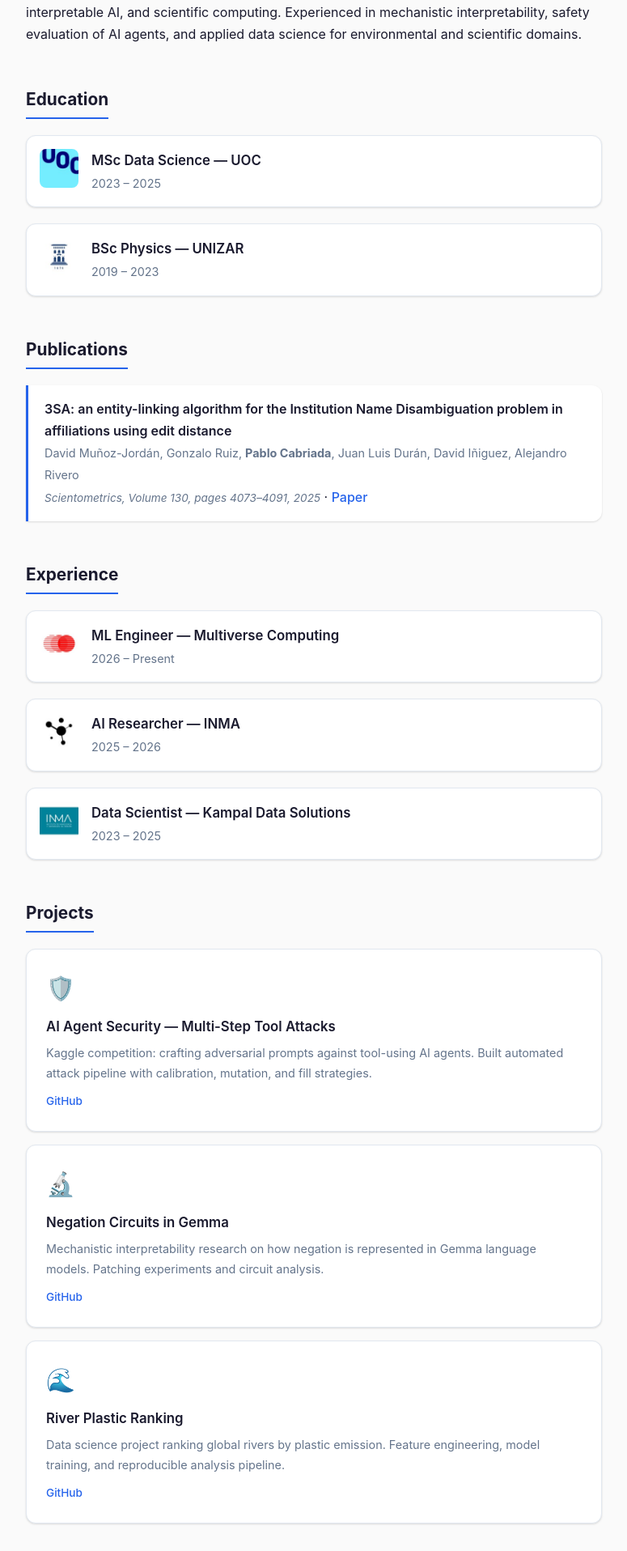
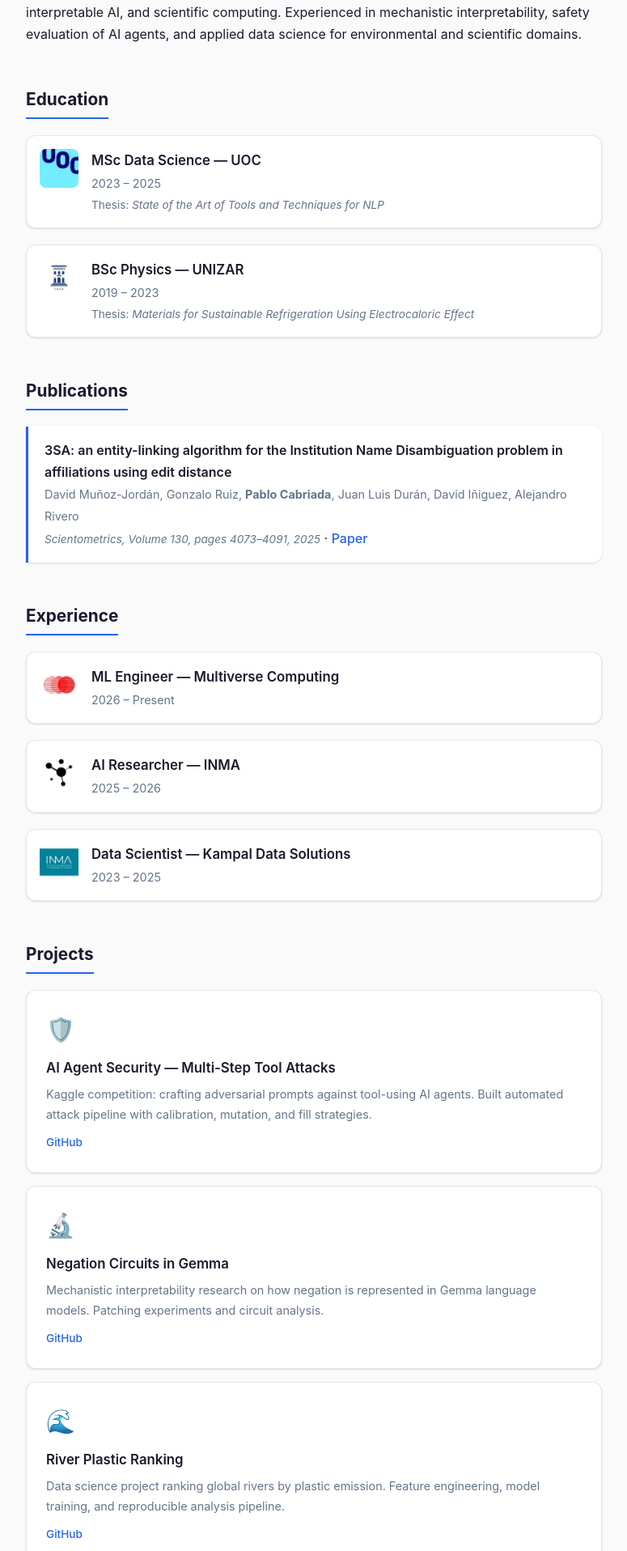
Before and after one commit to pablocs116/pablocs116.github.io, a Jekyll site: the page built from index.md, in a window 1280 px wide. Shown: the part 449-2365 px from the top of the page at 81% size, without its empty margins (252-1027 px from the left). Built offline with Jekyll 4.4.1, drawn with Linux system fonts in a browser that asks for light colours.

Commit message:
Add thesis titles to education entries

```diff
--- a/assets/style.css
+++ b/assets/style.css
@@ -137,6 +137,8 @@ h2 {
 h3 { font-size: 1.05rem; font-weight: 600; margin-bottom: 0.15rem; }
 
 .meta { color: var(--text-muted); font-size: 0.9rem; }
+
+.thesis { color: var(--text-muted); font-size: 0.85rem; margin-top: 0.15rem; }
 
 .entry { margin-bottom: 1.25rem; }
 
--- a/index.md
+++ b/index.md
@@ -42,6 +42,7 @@ title: "Pablo Cabriada Sierra"
     <div>
       <h3>MSc Data Science &mdash; UOC</h3>
       <p class="meta">2023 &ndash; 2025</p>
+      <p class="thesis">Thesis: <em>State of the Art of Tools and Techniques for NLP</em></p>
     </div>
   </div>
   <div class="entry with-icon">
@@ -49,6 +50,7 @@ title: "Pablo Cabriada Sierra"
     <div>
       <h3>BSc Physics &mdash; UNIZAR</h3>
       <p class="meta">2019 &ndash; 2023</p>
+      <p class="thesis">Thesis: <em>Materials for Sustainable Refrigeration Using Electrocaloric Effect</em></p>
     </div>
   </div>
 </section>
```
